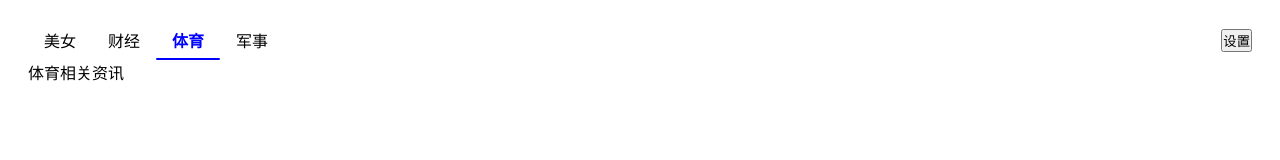
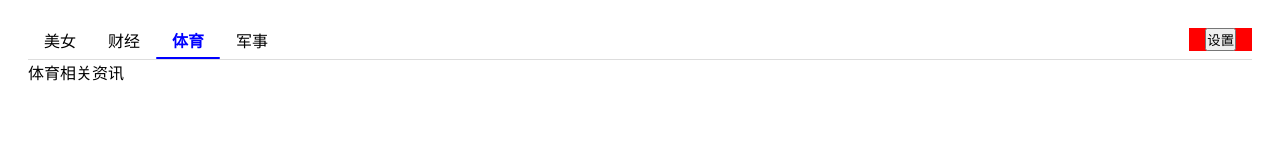
Before and after one commit to sulimi/sim-ui, a Vue app: page / in a window 1280 px wide. Shown: the top 160 px of the page. Built offline with nearby package versions, Linux system fonts and the light colour scheme.

Commit message:
tabs：完善actions样式

```diff
--- a/src/components/tab/TabsHead.vue
+++ b/src/components/tab/TabsHead.vue
@@ -24,11 +24,11 @@
 </script>
 <style lang="scss" scoped>
   .tabs-head {
-
     display: flex;
     height: 40px;
     align-items: center;
     position: relative;
+    border-bottom: 1px solid #ddd;
 
     .line {
       position: absolute;
@@ -42,6 +42,11 @@
 
     .actions-wrapper {
       margin-left: auto;
+      background: red;
+      display: flex;
+      align-items: center;
+      justify-content: center;
+      padding: 0 1em;
     }
   }
 </style>
```
